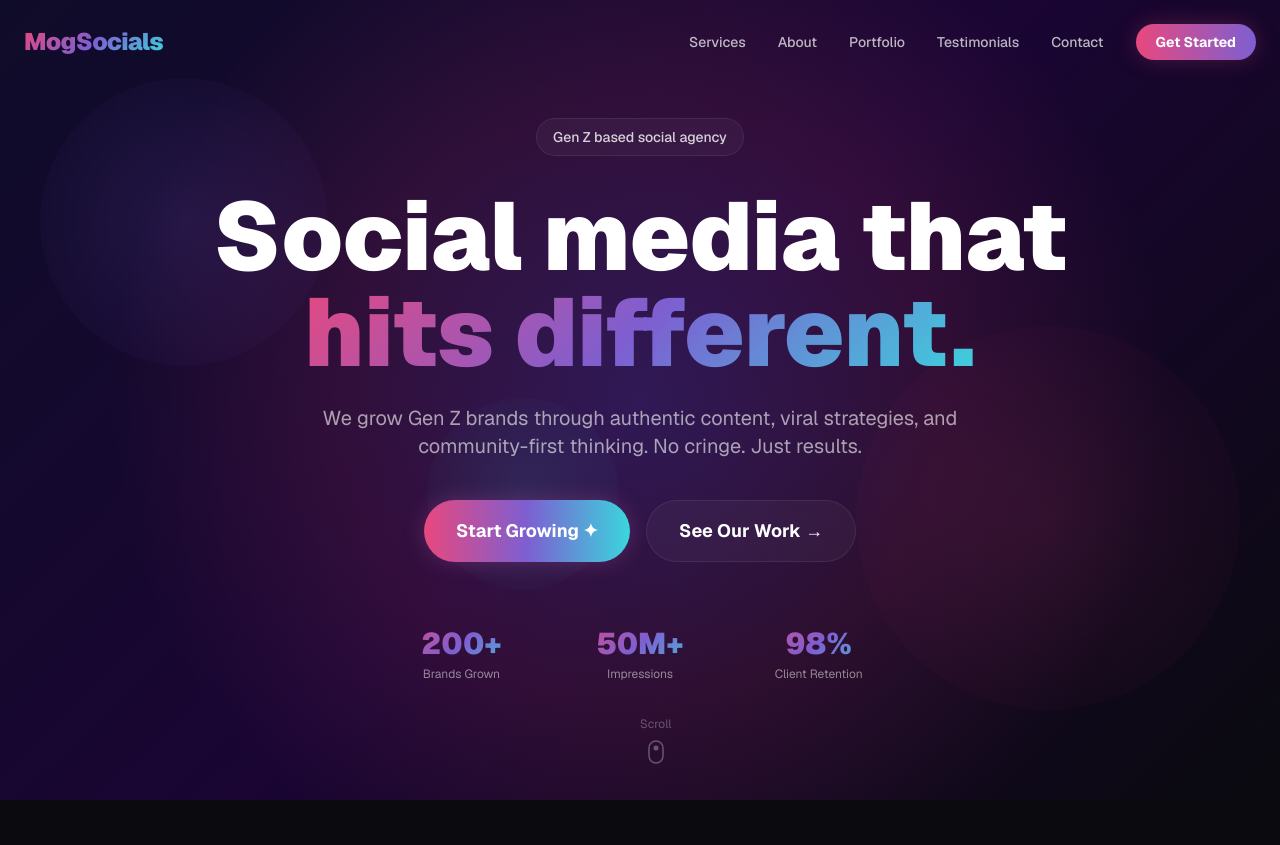
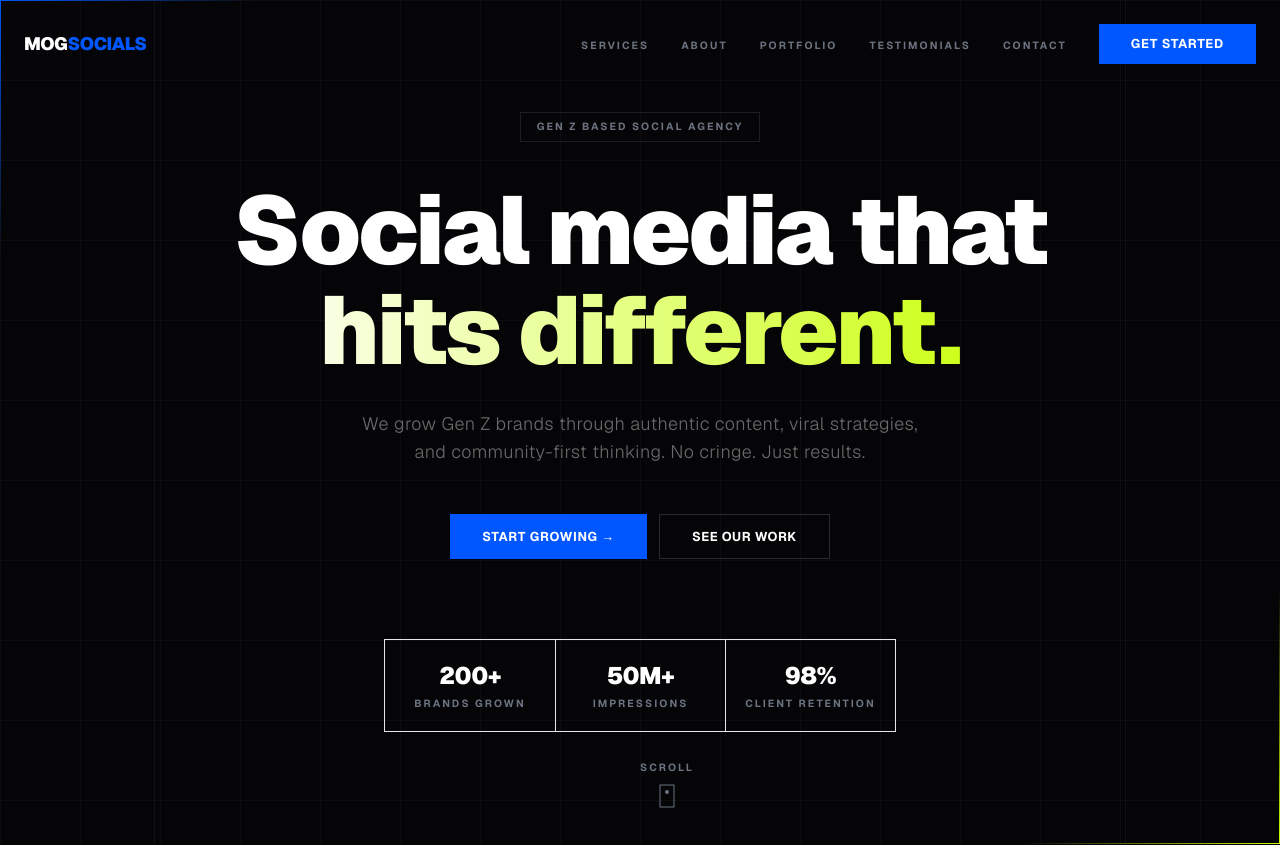
Before and after one commit to ammcguiggan/mogsocials, a Next.js app: page / in a window 1280 px wide. Shown: the top 845 px of the page. Built offline with nearby package versions, Linux system fonts and the light colour scheme.

Commit message:
Update theme to high-contrast sharp aesthetic

```diff
--- a/app/components/Footer.tsx
+++ b/app/components/Footer.tsx
@@ -1,12 +1,11 @@
 export default function Footer() {
   return (
     <footer className="border-t border-white/10 py-10 px-6 text-center">
-      <p className="text-2xl font-black text-gradient mb-2">MogSocials</p>
-      <p className="text-white/40 text-sm">
+      <p className="text-lg font-black text-white uppercase tracking-tight mb-2">
+        Mog<span style={{ color: "#0057ff" }}>Socials</span>
+      </p>
+      <p className="label-tag">
         © {new Date().getFullYear()} MogSocials. All rights reserved.
-      </p>
-      <p className="text-white/30 text-xs mt-2">
-        Built for the culture. Made for Gen Z.
       </p>
     </footer>
   );
--- a/app/components/Navbar.tsx
+++ b/app/components/Navbar.tsx
@@ -15,13 +15,17 @@ export default function Navbar() {
 
   return (
     <nav
-      className={`fixed top-0 left-0 right-0 z-50 transition-all duration-500 ${
-        scrolled ? "glass py-3 shadow-lg" : "py-6 bg-transparent"
+      className={`fixed top-0 left-0 right-0 z-50 transition-all duration-300 ${
+        scrolled
+          ? "bg-obsidian/95 border-b border-white/06 py-3"
+          : "bg-transparent py-6"
       }`}
+      style={{ backdropFilter: scrolled ? "blur(12px)" : "none" }}
     >
       <div className="max-w-7xl mx-auto px-6 flex items-center justify-between">
-        <a href="#" className="text-2xl font-black text-gradient tracking-tight">
-          MogSocials
+        {/* Wordmark */}
+        <a href="#" className="text-lg font-black text-white tracking-tight uppercase">
+          Mog<span style={{ color: "#0057ff" }}>Socials</span>
         </a>
 
         {/* Desktop links */}
@@ -30,18 +34,15 @@ export default function Navbar() {
             <li key={l}>
               <a
                 href={`#${l.toLowerCase()}`}
-                className="text-sm font-medium text-white/70 hover:text-white transition-colors relative group"
+                className="label-tag text-white/50 hover:text-white transition-colors relative group"
               >
                 {l}
-                <span className="absolute -bottom-1 left-0 w-0 h-0.5 bg-gradient-to-r from-neonpink to-ultraviolet transition-all duration-300 group-hover:w-full" />
+                <span className="absolute -bottom-1 left-0 w-0 h-px bg-blade transition-all duration-300 group-hover:w-full" />
               </a>
             </li>
           ))}
           <li>
-            <a
-              href="#contact"
-              className="inline-flex items-center justify-center px-5 py-2 rounded-full text-sm font-bold bg-gradient-to-r from-neonpink to-ultraviolet text-white glow-pink hover:scale-105 transition-transform"
-            >
+            <a href="#contact" className="btn-primary text-xs">
               Get Started
             </a>
           </li>
@@ -56,7 +57,7 @@ export default function Navbar() {
           {[0, 1, 2].map((i) => (
             <span
               key={i}
-              className={`block w-6 h-0.5 bg-white transition-all duration-300 ${
+              className={`block w-5 h-px bg-white transition-all duration-200 ${
                 open && i === 0 ? "rotate-45 translate-y-2" :
                 open && i === 1 ? "opacity-0" :
                 open && i === 2 ? "-rotate-45 -translate-y-2" : ""
@@ -68,12 +69,13 @@ export default function Navbar() {
 
       {/* Mobile menu */}
       {open && (
-        <div className="md:hidden glass mt-2 mx-4 rounded-2xl p-6 flex flex-col gap-4">
+        <div className="md:hidden border-t border-white/06 mt-3 mx-4 p-6 flex flex-col gap-5"
+          style={{ background: "#050507" }}>
           {links.map((l) => (
             <a
               key={l}
               href={`#${l.toLowerCase()}`}
-              className="text-white/80 hover:text-white font-medium transition-colors"
+              className="label-tag text-white/60 hover:text-white transition-colors"
               onClick={() => setOpen(false)}
             >
               {l}
@@ -81,7 +83,7 @@ export default function Navbar() {
           ))}
           <a
             href="#contact"
-            className="inline-flex items-center justify-center text-center px-5 py-2.5 rounded-full font-bold bg-gradient-to-r from-neonpink to-ultraviolet text-white"
+            className="btn-primary text-center text-xs"
             onClick={() => setOpen(false)}
           >
             Get Started
--- a/app/globals.css
+++ b/app/globals.css
@@ -3,11 +3,11 @@
 @tailwind utilities;
 
 :root {
-  --electric: #3ad6dd;
-  --neonpink: #e8487e;
-  --ultraviolet: #7d5fd1;
-  --vividorange: #e8723f;
-  --limegreen: #6be383;
+  --blade:   #0057ff;
+  --acid:    #c8ff00;
+  --chrome:  #6b7280;
+  --steel:   #111118;
+  --obsidian:#050507;
 }
 
 * {
@@ -21,47 +21,101 @@ html {
 }
 
 body {
-  background: #0a0a0f;
-  color: #f0f0f0;
+  background: #050507;
+  color: #f5f5f5;
   font-family: var(--font-geist-sans), system-ui, sans-serif;
   overflow-x: hidden;
 }
 
-/* Scrollbar */
-::-webkit-scrollbar { width: 6px; }
-::-webkit-scrollbar-track { background: #0a0a0f; }
-::-webkit-scrollbar-thumb {
-  background: linear-gradient(180deg, #7d5fd1, #e8487e);
-  border-radius: 3px;
-}
+/* Scrollbar — thin chrome line */
+::-webkit-scrollbar { width: 2px; }
+::-webkit-scrollbar-track { background: #050507; }
+::-webkit-scrollbar-thumb { background: #0057ff; }
 
-/* Selection highlight */
+/* Selection */
 ::selection {
-  background: rgba(125, 95, 209, 0.3);
+  background: rgba(0, 87, 255, 0.35);
   color: #fff;
 }
 
 @layer utilities {
+  /* Sharp gradient text: white → acid green */
   .text-gradient {
-    background: linear-gradient(135deg, #e8487e, #7d5fd1, #3ad6dd);
+    background: linear-gradient(90deg, #ffffff 0%, #c8ff00 100%);
     -webkit-background-clip: text;
     -webkit-text-fill-color: transparent;
     background-clip: text;
   }
 
-  .glow-pink {
-    box-shadow: 0 0 22px rgba(232, 72, 126, 0.25);
-  }
-  .glow-purple {
-    box-shadow: 0 0 22px rgba(125, 95, 209, 0.25);
-  }
-  .glow-cyan {
-    box-shadow: 0 0 22px rgba(58, 214, 221, 0.25);
+  /* Blue accent glow — used sparingly on blade-colored elements */
+  .glow-blade {
+    box-shadow: 0 0 18px rgba(0, 87, 255, 0.45);
   }
 
+  /* Acid green accent glow */
+  .glow-acid {
+    box-shadow: 0 0 18px rgba(200, 255, 0, 0.35);
+  }
+
+  /* High-contrast dark card surface, sharp 1px border */
   .glass {
-    background: rgba(255, 255, 255, 0.04);
-    backdrop-filter: blur(16px);
-    border: 1px solid rgba(255, 255, 255, 0.08);
+    background: rgba(255, 255, 255, 0.02);
+    border: 1px solid rgba(255, 255, 255, 0.07);
+  }
+
+  /* Sharp rectangular button base */
+  .btn-sharp {
+    display: inline-flex;
+    align-items: center;
+    justify-content: center;
+    font-weight: 700;
+    letter-spacing: 0.04em;
+    text-transform: uppercase;
+    font-size: 0.8rem;
+    padding: 0.75rem 2rem;
+    border: 1px solid rgba(255, 255, 255, 0.15);
+    transition: all 0.15s ease;
+  }
+
+  .btn-sharp:hover {
+    background: rgba(255, 255, 255, 0.06);
+    border-color: rgba(255, 255, 255, 0.35);
+  }
+
+  /* Primary blade-fill button */
+  .btn-primary {
+    display: inline-flex;
+    align-items: center;
+    justify-content: center;
+    font-weight: 700;
+    letter-spacing: 0.06em;
+    text-transform: uppercase;
+    font-size: 0.8rem;
+    padding: 0.75rem 2rem;
+    background: #0057ff;
+    color: #fff;
+    transition: all 0.15s ease;
+  }
+
+  .btn-primary:hover {
+    background: #0047d4;
+    box-shadow: 0 0 24px rgba(0, 87, 255, 0.5);
+  }
+
+  /* Subtle grid overlay */
+  .grid-overlay {
+    background-image:
+      linear-gradient(rgba(255,255,255,0.03) 1px, transparent 1px),
+      linear-gradient(90deg, rgba(255,255,255,0.03) 1px, transparent 1px);
+    background-size: 80px 80px;
+  }
+
+  /* Section label style */
+  .label-tag {
+    font-size: 0.65rem;
+    font-weight: 700;
+    letter-spacing: 0.2em;
+    text-transform: uppercase;
+    color: var(--chrome);
   }
 }
--- a/app/sections/About.tsx
+++ b/app/sections/About.tsx
@@ -19,14 +19,14 @@ export default function About() {
   }, []);
 
   return (
-    <section id="about" className="py-24 px-6 overflow-hidden" style={{ background: "rgba(123,47,255,0.04)" }}>
+    <section id="about" className="py-24 px-6 overflow-hidden" style={{ background: "rgba(255,255,255,0.01)" }}>
       <div ref={ref} className="max-w-7xl mx-auto grid md:grid-cols-2 gap-16 items-center">
         {/* Left — text */}
         <div
           className="transition-all duration-700"
           style={{ opacity: visible ? 1 : 0, transform: visible ? "translateX(0)" : "translateX(-50px)" }}
         >
-          <p className="text-electric text-sm font-bold uppercase tracking-widest mb-3">Our Approach</p>
+          <p className="label-tag mb-3">Our Approach</p>
           <h2 className="text-4xl md:text-5xl font-black text-white mb-6">
             Built different.<br />
             <span className="text-gradient">On purpose.</span>
@@ -49,7 +49,7 @@ export default function About() {
           style={{ opacity: visible ? 1 : 0, transform: visible ? "translateX(0)" : "translateX(50px)", transitionDelay: "150ms" }}
         >
           {values.map(({ label, desc }) => (
-            <div key={label} className="glass rounded-2xl p-5 group hover:border-white/20 transition-all">
+            <div key={label} className="glass p-5 group hover:border-white/12 transition-all">
               <p className="text-gradient font-black text-lg mb-1">{label}</p>
               <p className="text-white/50 text-sm">{desc}</p>
             </div>
--- a/app/sections/Hero.tsx
+++ b/app/sections/Hero.tsx
@@ -1,110 +1,88 @@
 "use client";
-import { useEffect, useRef } from "react";
 
 export default function Hero() {
-  const blobRef = useRef<HTMLDivElement>(null);
-
-  useEffect(() => {
-    const handleMouse = (e: MouseEvent) => {
-      if (!blobRef.current) return;
-      const x = (e.clientX / window.innerWidth) * 100;
-      const y = (e.clientY / window.innerHeight) * 100;
-      blobRef.current.style.background = `radial-gradient(circle at ${x}% ${y}%, rgba(125,95,209,0.22) 0%, rgba(232,72,126,0.12) 40%, transparent 70%)`;
-    };
-    window.addEventListener("mousemove", handleMouse);
-    return () => window.removeEventListener("mousemove", handleMouse);
-  }, []);
-
   return (
     <section
       id="hero"
       className="relative min-h-screen flex items-center justify-center overflow-hidden py-28 pb-20"
-      style={{
-        background: "linear-gradient(135deg, #0f0c29 0%, #1a0533 50%, #0a0a0f 100%)",
-      }}
+      style={{ background: "#050507" }}
     >
-      {/* Interactive gradient blob */}
+      {/* Grid background */}
+      <div className="absolute inset-0 grid-overlay pointer-events-none" />
+
+      {/* Vertical accent lines — left and right */}
+      <div className="absolute top-0 left-[12%] w-px h-full bg-white/5 hidden lg:block" />
+      <div className="absolute top-0 right-[12%] w-px h-full bg-white/5 hidden lg:block" />
+
+      {/* Horizontal rule at 40% height */}
+      <div className="absolute top-[40%] left-0 right-0 h-px bg-white/4 hidden lg:block" />
+
+      {/* Blade blue corner accent — top left */}
       <div
-        ref={blobRef}
-        className="absolute inset-0 transition-all duration-300 pointer-events-none"
-        style={{
-          background: "radial-gradient(circle at 50% 50%, rgba(125,95,209,0.22) 0%, rgba(232,72,126,0.12) 40%, transparent 70%)",
-        }}
+        className="absolute top-0 left-0 w-64 h-px"
+        style={{ background: "linear-gradient(90deg, #0057ff, transparent)" }}
+      />
+      <div
+        className="absolute top-0 left-0 h-64 w-px"
+        style={{ background: "linear-gradient(180deg, #0057ff, transparent)" }}
       />
 
-      {/* Floating orbs */}
-      <div className="absolute top-20 left-10 w-72 h-72 rounded-full opacity-15 animate-float"
-        style={{ background: "radial-gradient(circle, #7d5fd1, transparent)" }} />
-      <div className="absolute bottom-20 right-10 w-96 h-96 rounded-full opacity-10 animate-float"
-        style={{ background: "radial-gradient(circle, #e8487e, transparent)", animationDelay: "1.5s" }} />
-      <div className="absolute top-1/2 left-1/3 w-48 h-48 rounded-full opacity-10 animate-float"
-        style={{ background: "radial-gradient(circle, #3ad6dd, transparent)", animationDelay: "3s" }} />
-
-      {/* Grid overlay */}
-      <div className="absolute inset-0 opacity-5"
-        style={{
-          backgroundImage: "linear-gradient(rgba(255,255,255,0.1) 1px, transparent 1px), linear-gradient(90deg, rgba(255,255,255,0.1) 1px, transparent 1px)",
-          backgroundSize: "60px 60px",
-        }}
+      {/* Acid green corner accent — bottom right */}
+      <div
+        className="absolute bottom-0 right-0 w-64 h-px"
+        style={{ background: "linear-gradient(270deg, #c8ff00, transparent)" }}
+      />
+      <div
+        className="absolute bottom-0 right-0 h-64 w-px"
+        style={{ background: "linear-gradient(0deg, #c8ff00, transparent)" }}
       />
 
       <div className="relative z-10 text-center px-6 max-w-5xl mx-auto">
-        {/* Badge */}
-        <div className="inline-flex items-center glass rounded-full px-4 py-2 mb-8 text-sm font-medium text-white/80">
+        {/* Status pill — sharp, no dot */}
+        <div className="inline-flex items-center border border-white/10 px-4 py-1.5 mb-10 label-tag">
           Gen Z based social agency
         </div>
 
-        <h1 className="text-5xl md:text-7xl lg:text-8xl font-black leading-tight mb-6">
-          <span className="text-white">Social media that</span>
-          <br />
-          <span className="text-gradient">hits different.</span>
+        <h1 className="text-5xl md:text-7xl lg:text-8xl font-black leading-[0.95] tracking-tight mb-8">
+          <span className="text-white block">Social media that</span>
+          <span className="text-gradient block mt-1">hits different.</span>
         </h1>
 
-        <p className="text-lg md:text-xl text-white/60 max-w-2xl mx-auto mb-10 leading-relaxed">
+        <p className="text-base md:text-lg text-white/40 max-w-xl mx-auto mb-12 leading-relaxed font-light tracking-wide">
           We grow Gen Z brands through authentic content, viral strategies, and
           community-first thinking. No cringe. Just results.
         </p>
 
-        <div className="flex flex-col sm:flex-row gap-4 justify-center">
-          <a
-            href="#contact"
-            className="inline-flex items-center justify-center px-8 py-4 rounded-full font-bold text-white text-lg
-              bg-gradient-to-r from-neonpink via-ultraviolet to-electric
-              hover:scale-105 active:scale-95 transition-all duration-200
-              glow-pink animate-pulse-glow"
-          >
-            Start Growing ✦
+        <div className="flex flex-col sm:flex-row gap-3 justify-center">
+          <a href="#contact" className="btn-primary">
+            Start Growing →
           </a>
-          <a
-            href="#portfolio"
-            className="inline-flex items-center justify-center px-8 py-4 rounded-full font-bold text-white text-lg glass
-              hover:bg-white/10 transition-all duration-200 hover:scale-105"
-          >
-            See Our Work →
+          <a href="#portfolio" className="btn-sharp text-white">
+            See Our Work
           </a>
         </div>
 
         {/* Stats row */}
-        <div className="mt-16 mb-8 grid grid-cols-3 gap-6 max-w-lg mx-auto">
+        <div className="mt-20 mb-8 grid grid-cols-3 gap-0 max-w-lg mx-auto border border-white/08 divide-x divide-white/08">
           {[
             { val: "200+", label: "Brands Grown" },
             { val: "50M+", label: "Impressions" },
-            { val: "98%", label: "Client Retention" },
+            { val: "98%",  label: "Client Retention" },
           ].map(({ val, label }) => (
-            <div key={label} className="text-center">
-              <p className="text-2xl md:text-3xl font-black text-gradient">{val}</p>
-              <p className="text-xs text-white/50 mt-1">{label}</p>
+            <div key={label} className="text-center py-5 px-4">
+              <p className="text-xl md:text-2xl font-black text-white tracking-tight">{val}</p>
+              <p className="label-tag mt-1">{label}</p>
             </div>
           ))}
         </div>
       </div>
 
-      {/* Scroll indicator — hidden on short viewports so it never collides with the stats row above */}
-      <div className="hidden md:flex absolute bottom-6 left-1/2 -translate-x-1/2 flex-col items-center gap-2 text-white/30 text-xs animate-bounce">
+      {/* Scroll indicator — md+ only */}
+      <div className="hidden md:flex absolute bottom-6 left-1/2 -translate-x-1/2 flex-col items-center gap-2 text-white/20 text-xs label-tag animate-bounce">
         <span>Scroll</span>
         <svg width="16" height="24" viewBox="0 0 16 24" fill="none">
-          <rect x="1" y="1" width="14" height="22" rx="7" stroke="currentColor" strokeWidth="1.5"/>
-          <circle cx="8" cy="8" r="2.5" fill="currentColor">
+          <rect x="1" y="1" width="14" height="22" rx="0" stroke="currentColor" strokeWidth="1"/>
+          <circle cx="8" cy="8" r="2" fill="currentColor">
             <animate attributeName="cy" values="8;14;8" dur="1.5s" repeatCount="indefinite"/>
           </circle>
         </svg>
--- a/app/sections/Portfolio.tsx
+++ b/app/sections/Portfolio.tsx
@@ -6,28 +6,28 @@ const projects = [
     brand: "Common Habit",
     category: "Streetwear",
     result: "+430% TikTok growth in 60 days",
-    gradient: "from-neonpink to-ultraviolet",
+    gradient: "from-blade to-acid",
     tag: "Short-Form Video",
   },
   {
     brand: "Drift Soda Co.",
     category: "Beverage",
     result: "2.1M impressions on launch campaign",
-    gradient: "from-electric to-limegreen",
+    gradient: "from-blade to-acid",
     tag: "Campaign Strategy",
   },
   {
     brand: "Nightcap Collective",
     category: "Independent Label",
     result: "80K new followers in 30 days",
-    gradient: "from-vividorange to-neonpink",
+    gradient: "from-blade to-acid",
     tag: "Community Building",
   },
   {
     brand: "Bloom Theory",
     category: "Skincare",
     result: "340% ROAS on paid social",
-    gradient: "from-ultraviolet to-electric",
+    gradient: "from-blade to-acid",
     tag: "Paid Social",
   },
 ];
@@ -46,7 +46,7 @@ export default function Portfolio() {
     <section id="portfolio" className="py-24 px-6">
       <div className="max-w-7xl mx-auto">
         <div className="text-center mb-16">
-          <p className="text-ultraviolet text-sm font-bold uppercase tracking-widest mb-3">Results</p>
+          <p className="label-tag mb-3">Results</p>
           <h2 className="text-4xl md:text-5xl font-black text-white">
             The <span className="text-gradient">proof</span> is in the numbers.
           </h2>
@@ -56,7 +56,7 @@ export default function Portfolio() {
           {projects.map(({ brand, category, result, gradient, tag }, i) => (
             <div
               key={brand}
-              className="relative overflow-hidden rounded-2xl glass group cursor-default transition-all duration-500"
+              className="relative overflow-hidden glass group cursor-default transition-all duration-500"
               style={{
                 opacity: visible ? 1 : 0,
                 transform: visible ? "translateY(0) scale(1)" : "translateY(30px) scale(0.97)",
--- a/app/sections/Services.tsx
+++ b/app/sections/Services.tsx
@@ -7,9 +7,9 @@ const services = [
   {
     title: "Content Strategy",
     desc: "Data-backed content calendars built for virality. We study the algorithm so you don't have to.",
-    gradient: "from-neonpink to-ultraviolet",
-    color: "#e8487e",
-    glow: "rgba(232,72,126,0.22)",
+    gradient: "from-blade to-acid",
+    color: "#0057ff",
+    glow: "rgba(0,87,255,0.2)",
     icon: (
       // Bar chart with an upward trend line
       <svg width="28" height="28" viewBox="0 0 28 28" fill="none" stroke="currentColor" strokeWidth="1.8" strokeLinecap="round" strokeLinejoin="round">
@@ -23,9 +23,9 @@ const services = [
   {
     title: "Short-Form Video",
     desc: "TikTok, Reels, Shorts — we craft hooks, edits, and trends that stop the scroll cold.",
-    gradient: "from-ultraviolet to-electric",
-    color: "#7d5fd1",
-    glow: "rgba(125,95,209,0.22)",
+    gradient: "from-blade to-acid",
+    color: "#c8ff00",
+    glow: "rgba(200,255,0,0.15)",
     icon: (
       // Play button inside a rounded frame with film notch accents
       <svg width="28" height="28" viewBox="0 0 28 28" fill="none" stroke="currentColor" strokeWidth="1.8" strokeLinecap="round" strokeLinejoin="round">
@@ -41,9 +41,9 @@ const services = [
   {
     title: "Community Building",
     desc: "Real engagement, real community. We turn followers into loyal brand advocates.",
-    gradient: "from-electric to-limegreen",
-    color: "#3ad6dd",
-    glow: "rgba(58,214,221,0.22)",
+    gradient: "from-blade to-acid",
+    color: "#0057ff",
+    glow: "rgba(0,87,255,0.2)",
     icon: (
       // Three overlapping user circles
       <svg width="28" height="28" viewBox="0 0 28 28" fill="none" stroke="currentColor" strokeWidth="1.8" strokeLinecap="round" strokeLinejoin="round">
@@ -58,9 +58,9 @@ const services = [
   {
     title: "Paid Social Ads",
     desc: "ROI-positive ad campaigns on Meta, TikTok, and Snap — creative that converts.",
-    gradient: "from-vividorange to-neonpink",
-    color: "#e8723f",
-    glow: "rgba(232,114,63,0.22)",
+    gradient: "from-blade to-acid",
+    color: "#c8ff00",
+    glow: "rgba(200,255,0,0.15)",
     icon: (
       // Cursor clicking a target/bullseye
       <svg width="28" height="28" viewBox="0 0 28 28" fill="none" stroke="currentColor" strokeWidth="1.8" strokeLinecap="round" strokeLinejoin="round">
@@ -74,9 +74,9 @@ const services = [
   {
     title: "Influencer Collab",
     desc: "Micro to macro — we match your brand with creators whose audience is your audience.",
-    gradient: "from-limegreen to-electric",
-    color: "#6be383",
-    glow: "rgba(107,227,131,0.22)",
+    gradient: "from-blade to-acid",
+    color: "#0057ff",
+    glow: "rgba(0,87,255,0.2)",
     icon: (
       // Two nodes connected by a link — collaboration / network
       <svg width="28" height="28" viewBox="0 0 28 28" fill="none" stroke="currentColor" strokeWidth="1.8" strokeLinecap="round" strokeLinejoin="round">
@@ -91,9 +91,9 @@ const services = [
   {
     title: "Brand Identity",
     desc: "Visuals, voice, vibe. We build identities that are unmistakably Gen Z and unmistakably you.",
-    gradient: "from-neonpink to-vividorange",
-    color: "#e8487e",
-    glow: "rgba(232,72,126,0.22)",
+    gradient: "from-blade to-acid",
+    color: "#c8ff00",
+    glow: "rgba(200,255,0,0.15)",
     icon: (
       // Pen nib / design tool
       <svg width="28" height="28" viewBox="0 0 28 28" fill="none" stroke="currentColor" strokeWidth="1.8" strokeLinecap="round" strokeLinejoin="round">
@@ -126,7 +126,7 @@ function ServiceCard({ service, index }: { service: (typeof services)[0]; index:
       ref={ref}
       onMouseEnter={() => setHovered(true)}
       onMouseLeave={() => setHovered(false)}
-      className="glass rounded-2xl p-6 cursor-default transition-all duration-500"
+      className="glass p-6 cursor-default transition-all duration-500"
       style={{
         opacity: visible ? 1 : 0,
         transform: visible ? "translateY(0)" : "translateY(40px)",
@@ -168,7 +168,7 @@ export default function Services() {
     <section id="services" className="py-24 px-6">
       <div className="max-w-7xl mx-auto">
         <div className="text-center mb-16">
-          <p className="text-neonpink text-sm font-bold uppercase tracking-widest mb-3">What We Do</p>
+          <p className="label-tag mb-3">What We Do</p>
           <h2 className="text-4xl md:text-5xl font-black text-white mb-4">
             Services that <span className="text-gradient">slap.</span>
           </h2>
--- a/tailwind.config.ts
+++ b/tailwind.config.ts
@@ -9,23 +9,20 @@ const config: Config = {
   theme: {
     extend: {
       colors: {
-        electric: "#3ad6dd",
-        neonpink: "#e8487e",
-        vividorange: "#e8723f",
-        ultraviolet: "#7d5fd1",
-        limegreen: "#6be383",
+        blade:   "#0057ff",   // electric blue — primary accent
+        acid:    "#c8ff00",   // toxic green — secondary accent
+        chrome:  "#6b7280",   // silver/muted text
+        steel:   "#111118",   // card surfaces
+        obsidian:"#050507",   // deepest background
       },
       fontFamily: {
         sans: ["var(--font-geist-sans)", "system-ui", "sans-serif"],
         mono: ["var(--font-geist-mono)", "monospace"],
       },
       backgroundImage: {
-        "hero-gradient":
-          "linear-gradient(135deg, #0f0c29 0%, #302b63 50%, #24243e 100%)",
-        "card-gradient":
-          "linear-gradient(135deg, #e8487e 0%, #7d5fd1 50%, #3ad6dd 100%)",
-        "cta-gradient":
-          "linear-gradient(90deg, #e8723f 0%, #e8487e 50%, #7d5fd1 100%)",
+        "hero-gradient": "linear-gradient(180deg, #050507 0%, #08080e 100%)",
+        "card-gradient": "linear-gradient(135deg, #0057ff 0%, #c8ff00 100%)",
+        "cta-gradient":  "linear-gradient(90deg,  #0057ff 0%, #c8ff00 100%)",
       },
       animation: {
         "gradient-shift": "gradientShift 6s ease infinite",
@@ -42,8 +39,8 @@ const config: Config = {
           "50%": { transform: "translateY(-12px)" },
         },
         pulseGlow: {
-          "0%, 100%": { boxShadow: "0 0 16px rgba(125,95,209,0.25)" },
-          "50%": { boxShadow: "0 0 28px rgba(232,72,126,0.4)" },
+          "0%, 100%": { boxShadow: "0 0 12px rgba(0,87,255,0.3)" },
+          "50%":       { boxShadow: "0 0 24px rgba(0,87,255,0.6)" },
         },
       },
     },
```
Also changed, not shown: app/sections/Contact.tsx (+12 -15 lines), app/sections/Testimonials.tsx (+6 -6 lines).
